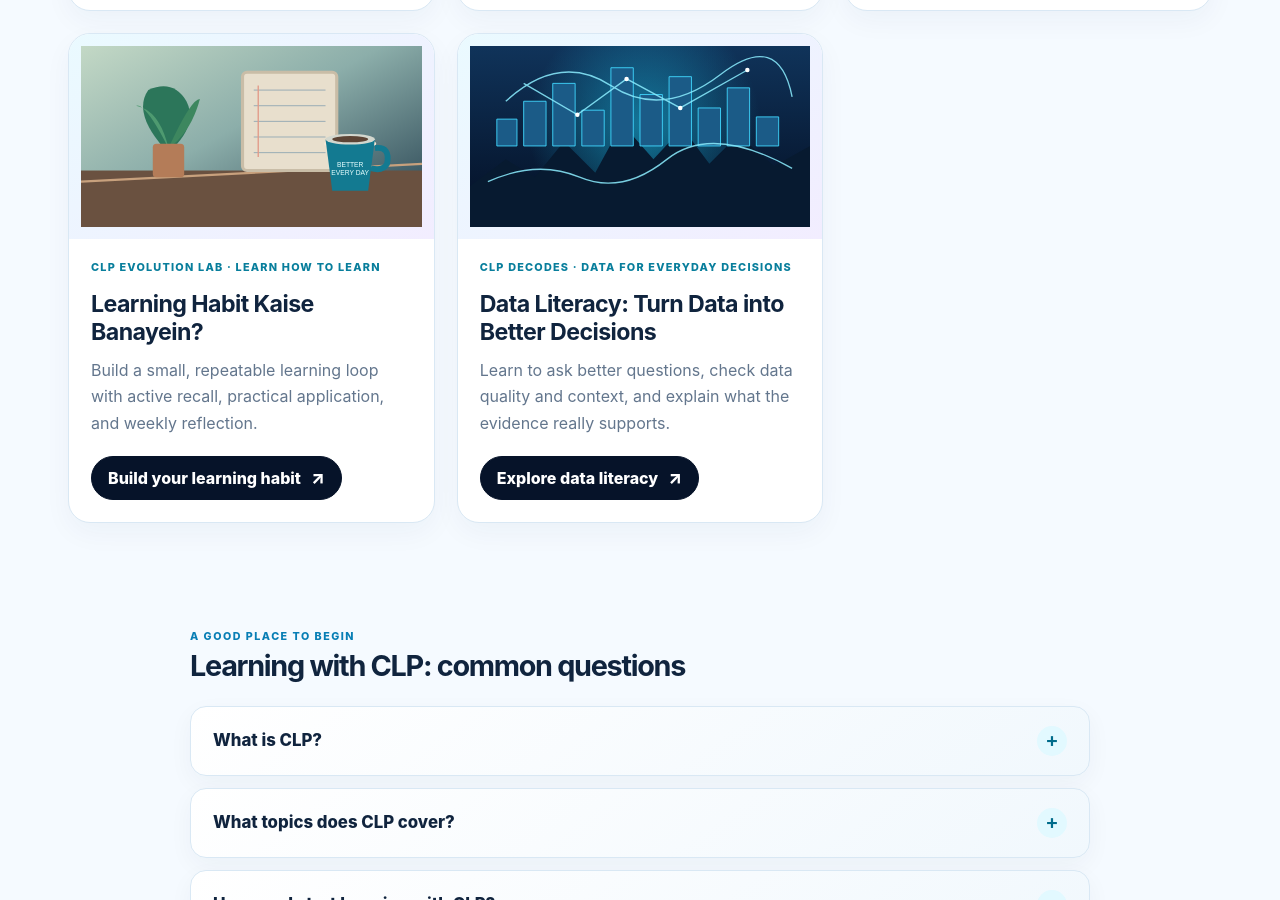
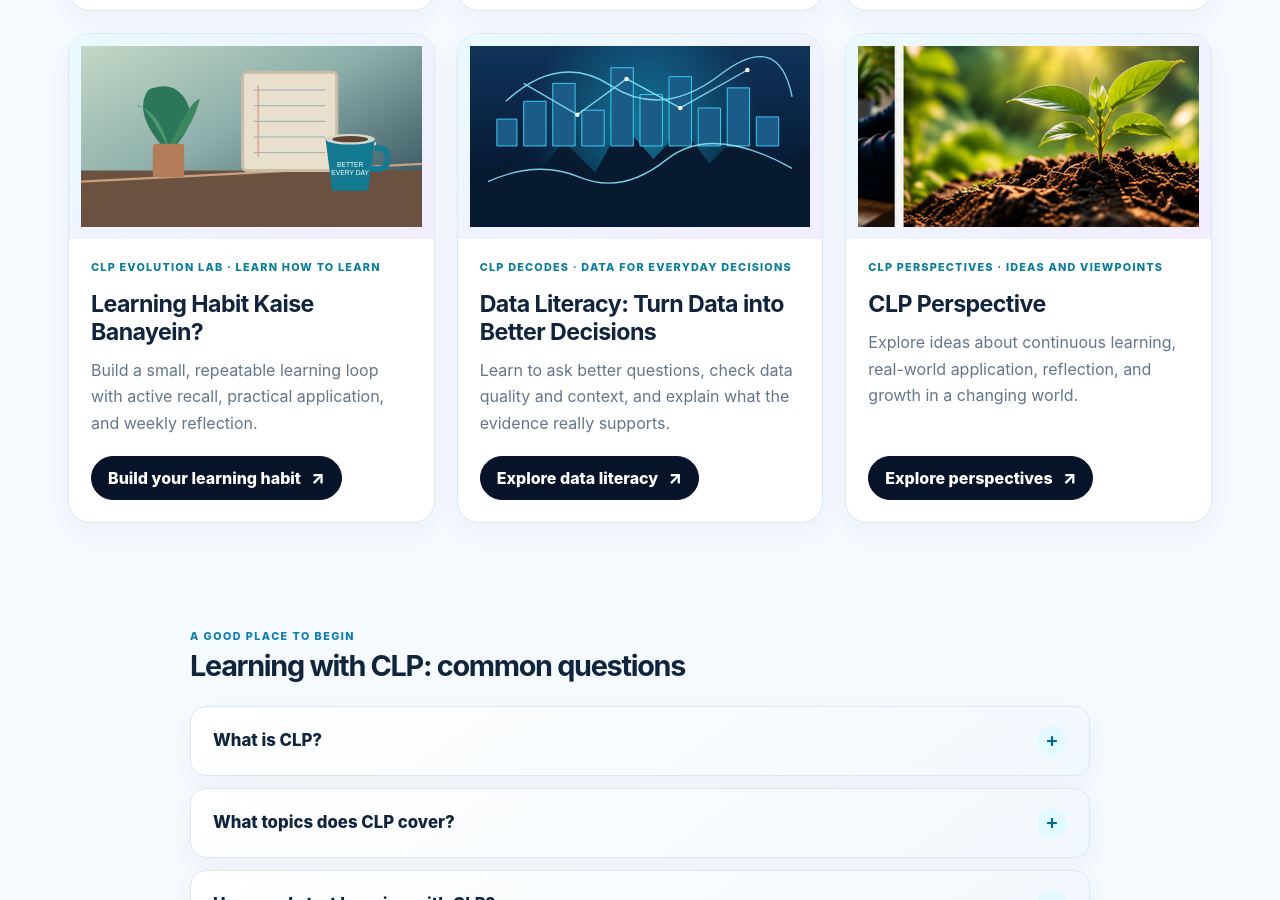
Before and after one commit to sanjeevkshu/clp, a Jekyll site: the page built from learn.md, in a window 1280 px wide and 900 px high, scrolled down 1162 px. Built offline with Jekyll 4.4.1, drawn with Linux system fonts in a browser that asks for light colours.

Commit message:
Add CLP Perspective to Learn library

```diff
--- a/learn.md
+++ b/learn.md
@@ -38,6 +38,10 @@ faq_items:
       <img class="learn-resource-art" src="{{ '/assets/images/card-data.svg' | relative_url }}" alt="Illustration representing data, patterns, and decision-making" loading="lazy">
       <div class="learn-resource-copy"><p class="card-kicker">CLP DECODES · DATA FOR EVERYDAY DECISIONS</p><h3>Data Literacy: Turn Data into Better Decisions</h3><p>Learn to ask better questions, check data quality and context, and explain what the evidence really supports.</p><a class="learn-card-button" href="{{ '/learn/data-literacy-for-decisions/' | relative_url }}">Explore data literacy <span aria-hidden="true">↗</span></a></div>
     </article>
+    <article class="learn-resource-card">
+      <img class="learn-resource-art" src="{{ '/assets/images/card-evolve.jpg' | relative_url }}" alt="A visual representing perspective, reflection, and continuous growth" loading="lazy">
+      <div class="learn-resource-copy"><p class="card-kicker">CLP PERSPECTIVES · IDEAS AND VIEWPOINTS</p><h3>CLP Perspective</h3><p>Explore ideas about continuous learning, real-world application, reflection, and growth in a changing world.</p><a class="learn-card-button" href="{{ '/learn/clp-perspective/' | relative_url }}">Explore perspectives <span aria-hidden="true">↗</span></a></div>
+    </article>
   </div>
 </section>
 
```
